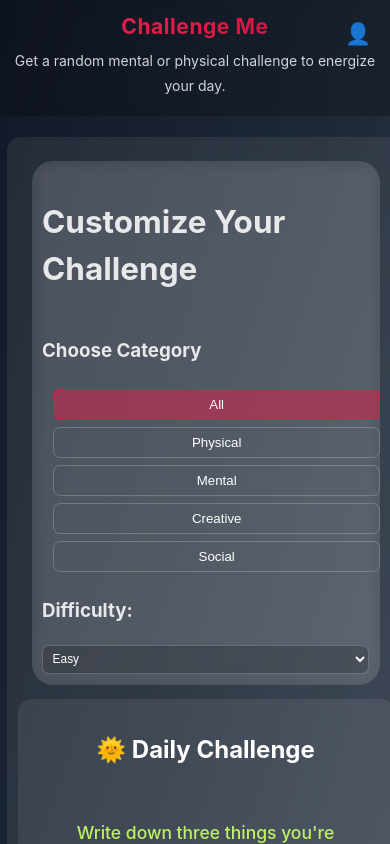
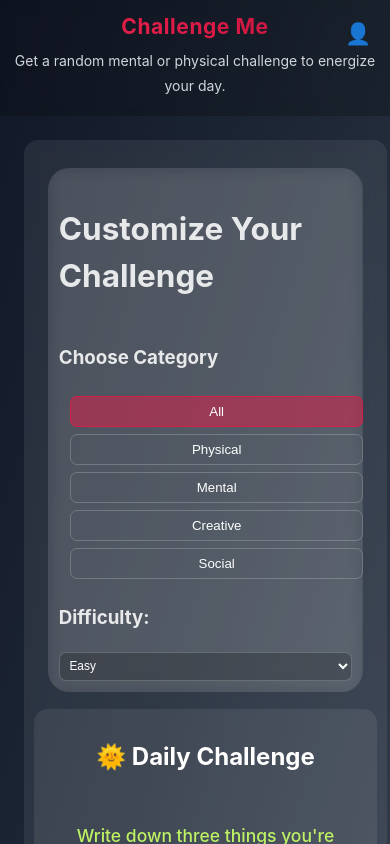
Before and after one commit to robertoandino/challenge-me, a React (Vite) app: page / in a window 390 px wide. Shown: the top 844 px of the page. Built offline with nearby package versions, Linux system fonts and the light colour scheme.

Commit message:
Adjustments for layout.

```diff
--- a/src/pages/responsive.css
+++ b/src/pages/responsive.css
@@ -140,9 +140,9 @@
     }
 
     .page-content {
+        max-width: 100%;
         flex-direction: column;
-        gap: 1rem;
-        padding: 0.5rem;
+        padding: 0.75rem 1.7rem;
     }
     .left-column,
     .right-column {
@@ -154,11 +154,10 @@
     .challenge-box,
     .daily-challenge-section,
     .daily-challenge-box {
-        width: 100%;
         max-width: 100%;
-        padding: 1rem;
-        margin: 0 auto;
-        box-sizing: border-box;
+        padding: 0.75rem 1rem;
+        margin: 0.5rem auto;
+        font-size: 0.9;
     }
 
     .button-group,
@@ -182,9 +181,9 @@
     select,
     input {
         width: 100%;
+        max-width: 100%;
         font-size: 0.95rem;
         padding: 0.6rem;
-        border-radius: 0.5rem;
     }
     .controls-section {
         padding: 0.75rem;
```
